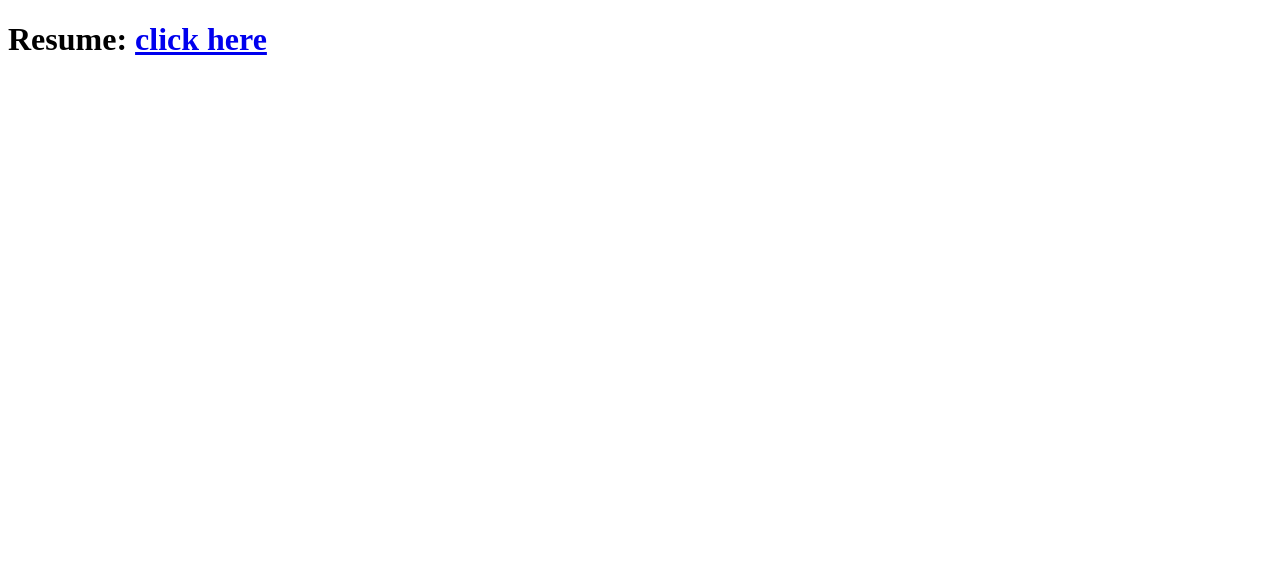
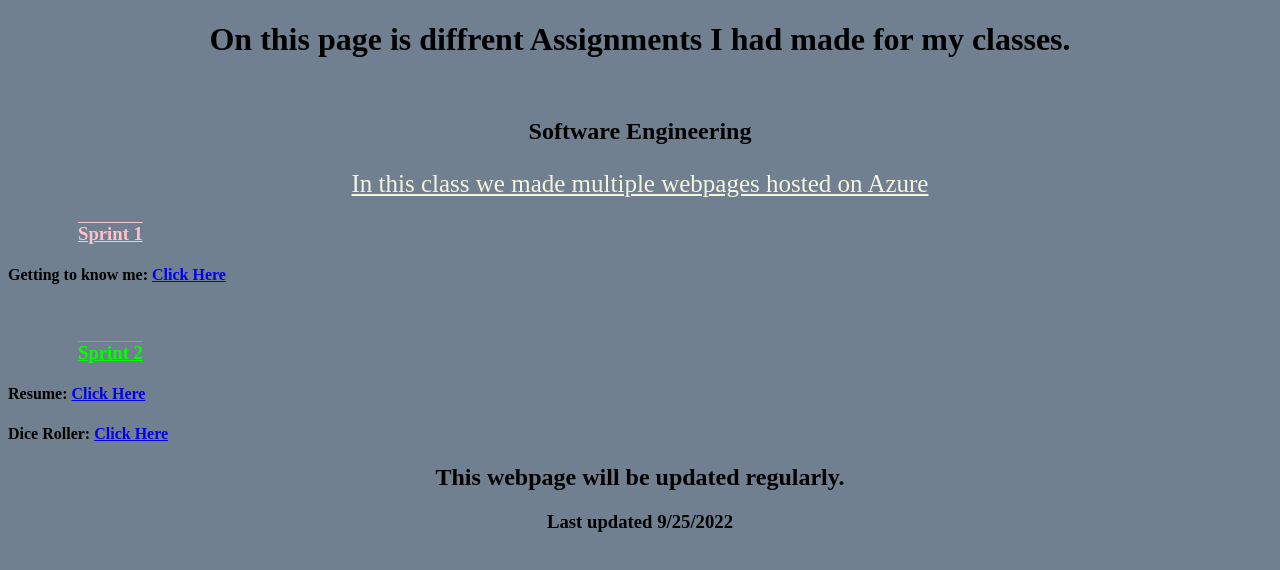
Before and after one commit to BriToons/Assignment-Portfolio-rp, a website: page client/index.html in a window 1280 px wide. Drawn offline with Linux system fonts and the light colour scheme.

Commit message:
version2

```diff
--- /dev/null
+++ b/client/index.css
@@ -0,0 +1,28 @@
+body{
+    background-color:slategray;
+}
+h1{
+    text-align: center;
+}
+h2{
+    text-align: center;
+}
+.sprint1{
+    color: pink;
+    text-decoration-line: overline underline;
+    padding-left: 70px;
+}
+.sprint2{
+    color:lime;
+    text-decoration-line: overline underline;
+    padding-left: 70px;
+}
+.description{
+    color:beige;
+    text-decoration-line: underline;
+    text-align: center;
+    font-size: 25px;
+}
+.update{
+    text-align: center;
+}
--- a/client/index.html
+++ b/client/index.html
@@ -2,8 +2,20 @@
 <html>
 <head>
 	<title>Assignment Portfolio BJ</title>
+	<link rel = "stylesheet" href = "index.css">
 </head>
 <body>
-	<h1>Resume: <a href="https://resume-rp.azurewebsites.net/"> click here</a></h1>
+	<h1>On this page is diffrent Assignments I had made for my classes.</h1>
+	<br>
+	<h2>Software Engineering</h2>
+	<p class="description">In this class we made multiple webpages hosted on Azure</p>
+	<h3 class="sprint1">Sprint 1</h3>
+	<h4>Getting to know me: <a href="https://getting-to-know-eachother-rp.azurewebsites.net/">Click Here</a></h4>
+	<br>
+	<h3 class="sprint2">Sprint 2</h3>
+	<h4>Resume: <a href="https://resume-rp.azurewebsites.net/"> Click Here</a></h4>
+	<h4>Dice Roller: <a href="https://dice-roller-rp.azurewebsites.net/">Click Here</a></h4>
+	<h2 class="update">This webpage will be updated regularly.</h2>
+	<h3 class="update">Last updated 9/25/2022</h3>
 </body>
 </html>
```
